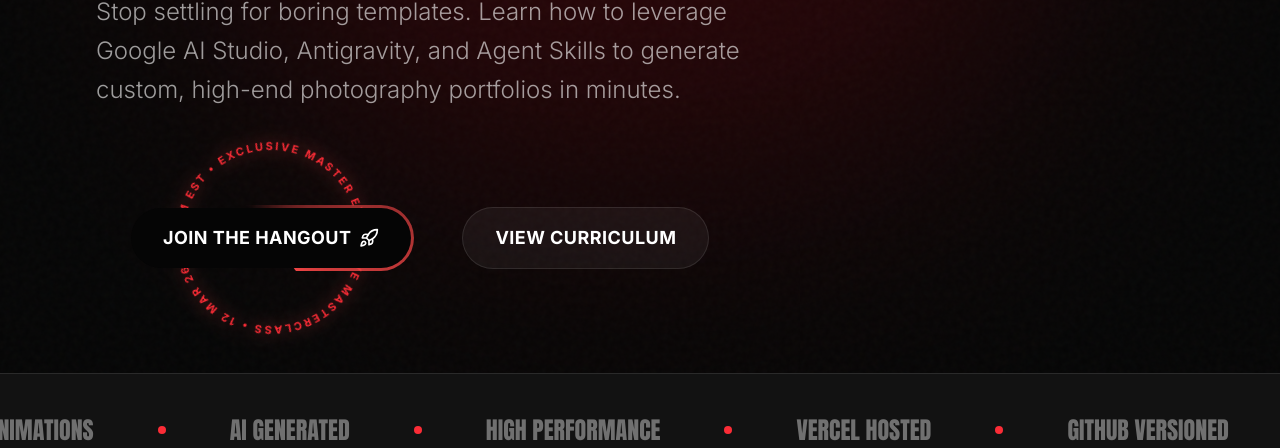
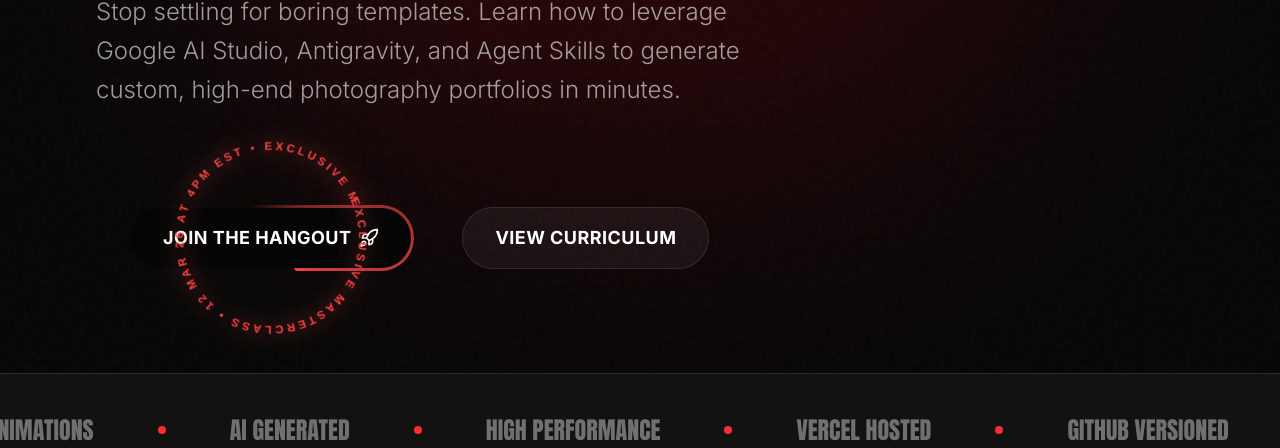
Before and after one commit to bryanengel72/HSCrew, a React (Vite) app: page / in a window 1280 px wide. Shown: the part 427-875 px from the top of the page. Built offline with nearby package versions, Linux system fonts and the light colour scheme.

Commit message:
fix: orbit ring z-index and SVG text visibility on hero

```diff
--- a/src/App.tsx
+++ b/src/App.tsx
@@ -108,10 +108,10 @@ export default function App() {
                 </button>
 
                 {/* Orbiting Text */}
-                <div className="absolute w-[240px] h-[240px] animate-[spin_15s_linear_infinite] pointer-events-none peer-hover:animate-[spin_4s_linear_infinite]" style={{ filter: 'drop-shadow(0 0 8px rgba(239,68,68,0.6))' }}>
+                <div className="absolute w-[240px] h-[240px] animate-[spin_15s_linear_infinite] pointer-events-none z-20 peer-hover:animate-[spin_4s_linear_infinite]" style={{ filter: 'drop-shadow(0 0 10px rgba(239,68,68,0.9))' }}>
                   <svg viewBox="0 0 300 300" className="w-full h-full">
                     <path id="textPath" d="M 150, 150 m -110, 0 a 110,110 0 1,1 220,0 a 110,110 0 1,1 -220,0" fill="none" />
-                    <text className="text-[13.5px] font-bold uppercase tracking-[0.22em] fill-red-500">
+                    <text fontSize="14" fontWeight="bold" fontFamily="sans-serif" letterSpacing="4" fill="#ff4444">
                       <textPath href="#textPath" startOffset="0%">
                         EXCLUSIVE MASTERCLASS • 12 MAR 26 AT 4PM EST • EXCLUSIVE MASTERCLASS •
                       </textPath>
```
